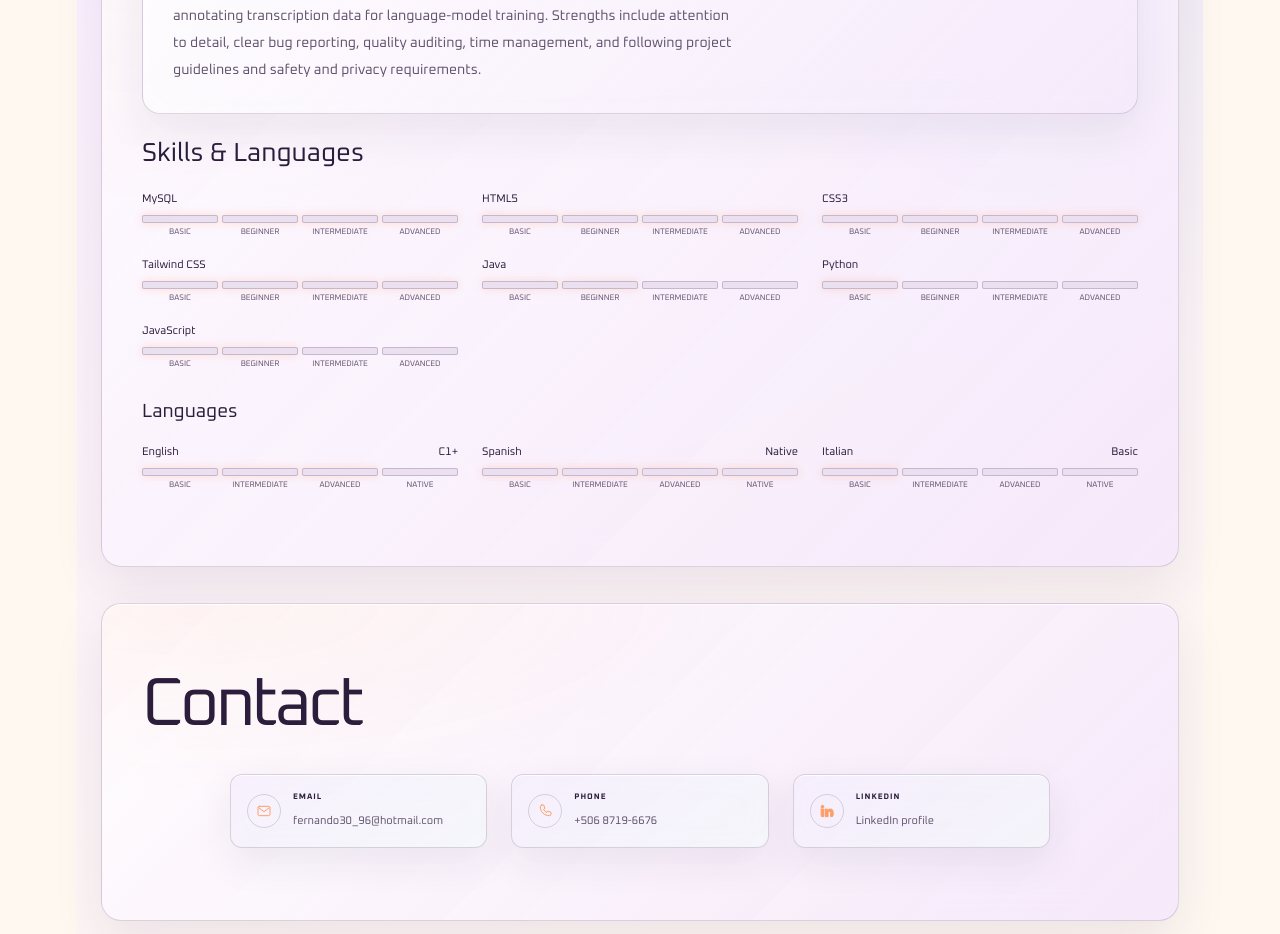
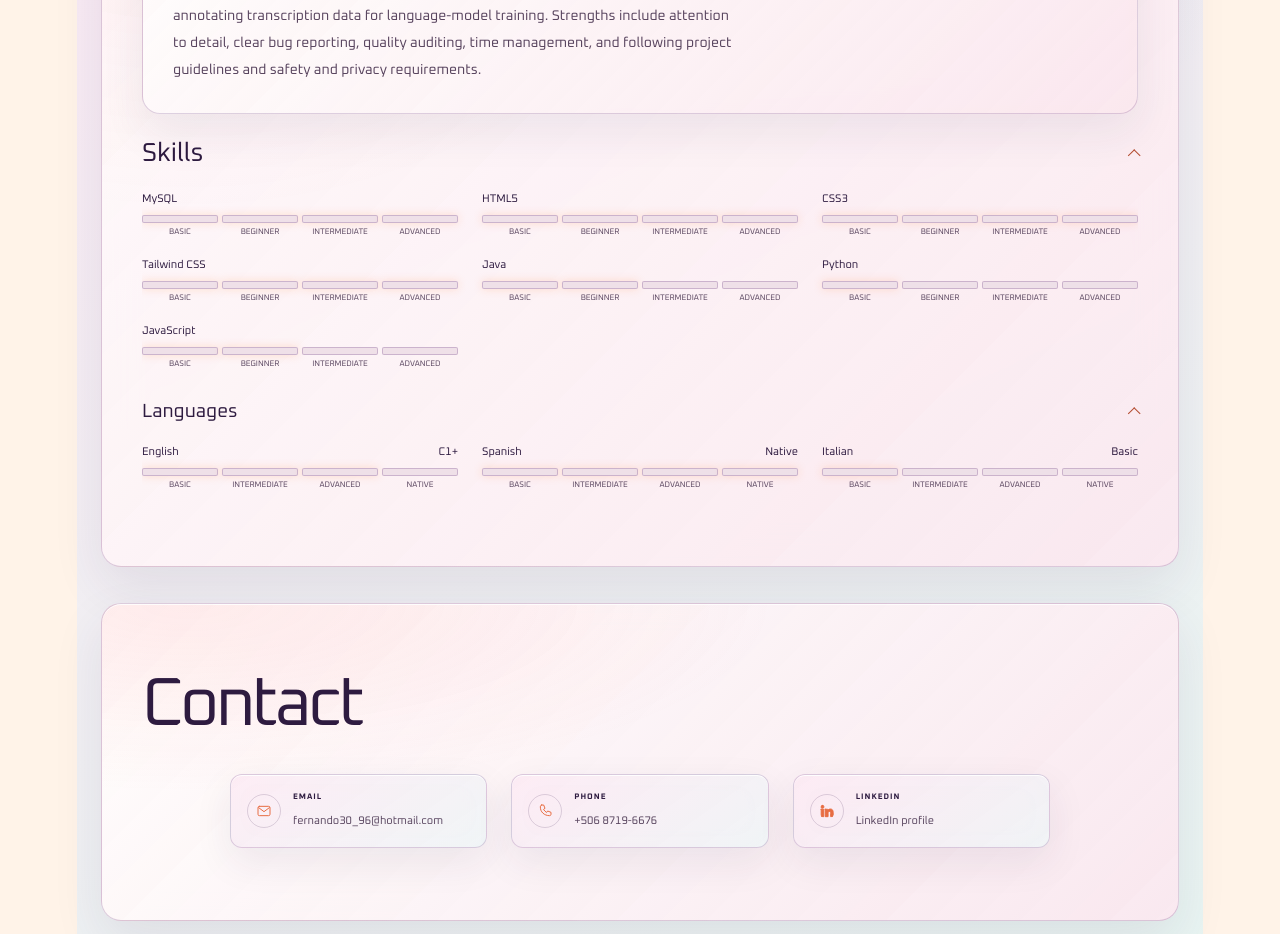
Before and after one commit to Fernando0396/fernando-portfolio, a React (Vite) app: page / in a window 1280 px wide. Shown: the part 1860-2794 px from the top of the page. Built offline with nearby package versions, Linux system fonts and the light colour scheme.

Commit message:
Refine Vice City light palette and proficiency toggles
Give light mode a warmer sunset palette with rose and aqua accents, and make Skills and Languages independently collapsible with accessible state and animation.

Co-authored-by: Copilot <223556219+Copilot@users.noreply.github.com>

```diff
--- a/src/App.css
+++ b/src/App.css
@@ -725,12 +725,65 @@
   margin-top: 0;
 }
 
-.skills-panel h3 {
+.proficiency-heading {
   margin: 0;
   color: var(--lavender);
   font-family: Oxanium, "Arial Narrow", sans-serif;
   font-size: 26px;
   font-weight: 400;
+}
+
+.proficiency-toggle {
+  display: flex;
+  width: 100%;
+  align-items: center;
+  justify-content: space-between;
+  gap: 12px;
+  padding: 0;
+  border: 0;
+  background: transparent;
+  color: inherit;
+  cursor: pointer;
+  text-align: left;
+}
+
+.proficiency-toggle:focus-visible {
+  border-radius: 4px;
+  outline: 2px solid var(--cyan);
+  outline-offset: 5px;
+}
+
+.proficiency-chevron {
+  width: 9px;
+  height: 9px;
+  flex: 0 0 9px;
+  border-right: 1px solid var(--sunset-orange);
+  border-bottom: 1px solid var(--sunset-orange);
+  transform: rotate(45deg) translateY(-2px);
+  transition: transform 300ms cubic-bezier(0.2, 0.8, 0.2, 1);
+}
+
+.proficiency-chevron.is-open {
+  transform: rotate(225deg) translate(-2px, -1px);
+}
+
+.proficiency-content {
+  display: grid;
+  grid-template-rows: 0fr;
+  opacity: 0;
+  transition:
+    grid-template-rows 360ms cubic-bezier(0.2, 0.8, 0.2, 1),
+    opacity 240ms ease;
+}
+
+.proficiency-content.is-open {
+  grid-template-rows: 1fr;
+  opacity: 1;
+}
+
+.proficiency-content-inner {
+  min-height: 0;
+  overflow: hidden;
 }
 
 .skills-list {
@@ -792,10 +845,7 @@
 
 .languages-heading {
   margin: 28px 0 0;
-  color: var(--lavender);
-  font-family: Oxanium, "Arial Narrow", sans-serif;
   font-size: 19px;
-  font-weight: 400;
 }
 
 .capabilities-section {
@@ -1366,14 +1416,19 @@
 
 main[data-theme="light"] {
   color-scheme: light;
-  --night: #fff8f1;
-  --deep-purple: #efe5f5;
-  --lavender: #2b1d3b;
-  --muted-lavender: #62536e;
-  --line: rgb(79 48 94 / 20%);
-  --glass-fill: rgb(255 255 255 / 60%);
-  --glass-border: rgb(91 62 108 / 20%);
-  --glass-highlight: rgb(255 255 255 / 75%);
+  --night: #fff3e8;
+  --deep-purple: #f5e2ed;
+  --purple: #70419a;
+  --pink: #e83d9a;
+  --cyan: #087f91;
+  --sunset-orange: #e76d43;
+  --sunset-gold: #bb761d;
+  --lavender: #2e1b40;
+  --muted-lavender: #59455f;
+  --line: rgb(82 48 93 / 20%);
+  --glass-fill: rgb(255 255 255 / 66%);
+  --glass-border: rgb(112 65 132 / 24%);
+  --glass-highlight: rgb(255 255 255 / 82%);
   background: var(--night);
   color: var(--lavender);
 }
@@ -1384,18 +1439,18 @@ main[data-theme="dark"] {
 
 main[data-theme="light"] .site-shell {
   background:
-    radial-gradient(ellipse at 50% 19%, rgb(183 117 221 / 15%), transparent 43%),
-    radial-gradient(ellipse at 87% 54%, rgb(64 157 173 / 10%), transparent 33%),
-    linear-gradient(160deg, #fff8f1 0%, #f9efff 52%, #fff8f1 100%);
+    radial-gradient(ellipse at 18% 9%, rgb(255 104 151 / 15%), transparent 35%),
+    radial-gradient(ellipse at 85% 44%, rgb(40 183 194 / 12%), transparent 32%),
+    linear-gradient(155deg, #fff3e8 0%, #f9eaf4 52%, #e8f5f2 100%);
 }
 
 main[data-theme="light"] .topbar {
   background:
-    linear-gradient(120deg, rgb(255 255 255 / 75%), rgb(255 238 228 / 60%) 45%, rgb(255 248 241 / 45%) 78%),
-    rgb(255 248 241 / 82%);
+    linear-gradient(120deg, rgb(255 255 255 / 84%), rgb(255 230 220 / 74%) 45%, rgb(232 245 242 / 68%) 78%),
+    rgb(255 243 232 / 88%);
   box-shadow:
-    inset 0 1px 0 rgb(255 255 255 / 90%),
-    0 8px 28px rgb(57 33 73 / 12%);
+    inset 0 1px 0 rgb(255 255 255 / 95%),
+    0 8px 28px rgb(57 33 73 / 14%);
 }
 
 main[data-theme="light"] .contact-submenu {
@@ -1411,13 +1466,13 @@ main[data-theme="light"] .contact-submenu {
 
 main[data-theme="light"] .menu-toggle,
 main[data-theme="light"] .theme-toggle {
-  border-color: rgb(190 99 59 / 42%);
-  background: rgb(255 157 103 / 12%);
-  color: #854522;
+  border-color: rgb(179 76 48 / 44%);
+  background: linear-gradient(145deg, rgb(255 157 103 / 23%), rgb(232 61 154 / 10%));
+  color: #963f2e;
 }
 
 main[data-theme="light"] .menu-toggle span {
-  background: linear-gradient(90deg, #b95f37, #946012);
+  background: linear-gradient(90deg, #b34c30, #9b6215);
 }
 
 main[data-theme="light"] .contact-submenu-link {
@@ -1426,17 +1481,17 @@ main[data-theme="light"] .contact-submenu-link {
 
 main[data-theme="light"] .contact-submenu-link:hover,
 main[data-theme="light"] .contact-submenu-link:focus-visible {
-  background: linear-gradient(100deg, rgb(255 157 103 / 18%), rgb(255 79 216 / 8%));
-  color: #713e20;
+  background: linear-gradient(100deg, rgb(255 157 103 / 25%), rgb(232 61 154 / 12%));
+  color: #71384d;
 }
 
 main[data-theme="light"] .capabilities-section,
 main[data-theme="light"] .about-section,
 main[data-theme="light"] .contact-section {
   background:
-    radial-gradient(ellipse at 8% 0%, rgb(255 157 103 / 8%), transparent 42%),
-    linear-gradient(135deg, rgb(255 255 255 / 62%), rgb(238 220 248 / 55%)),
-    rgb(255 250 255 / 72%);
+    radial-gradient(ellipse at 8% 0%, rgb(255 109 116 / 12%), transparent 42%),
+    linear-gradient(135deg, rgb(255 255 255 / 78%), rgb(248 224 238 / 66%)),
+    rgb(255 247 239 / 82%);
   box-shadow:
     inset 0 1px 0 rgb(255 255 255 / 85%),
     0 20px 52px rgb(57 33 73 / 9%);
@@ -1444,10 +1499,10 @@ main[data-theme="light"] .contact-section {
 
 main[data-theme="light"] .capability-card,
 main[data-theme="light"] .contact-method {
-  border-color: rgb(91 62 108 / 20%);
+  border-color: rgb(112 65 132 / 22%);
   background:
-    linear-gradient(145deg, rgb(155 93 229 / 8%), rgb(83 160 170 / 5%)),
-    rgb(255 255 255 / 70%);
+    linear-gradient(145deg, rgb(232 61 154 / 9%), rgb(8 127 145 / 6%)),
+    rgb(255 255 255 / 78%);
   box-shadow:
     inset 0 1px 0 rgb(255 255 255 / 88%),
     0 14px 38px rgb(57 33 73 / 8%);
@@ -1456,16 +1511,29 @@ main[data-theme="light"] .contact-method {
 main[data-theme="light"] .about-copy {
   border-color: var(--glass-border);
   background:
-    linear-gradient(135deg, rgb(255 255 255 / 72%), rgb(238 220 248 / 55%)),
-    rgb(255 255 255 / 75%);
+    linear-gradient(135deg, rgb(255 255 255 / 82%), rgb(248 224 238 / 64%)),
+    rgb(255 247 239 / 84%);
   box-shadow:
     inset 0 1px 0 rgb(255 255 255 / 88%),
     0 18px 44px rgb(57 33 73 / 8%);
 }
 
 main[data-theme="light"] .skill-meter-segment {
-  border-color: rgb(91 62 108 / 25%);
-  background: rgb(232 222 239 / 90%);
+  border-color: rgb(112 65 132 / 28%);
+  background: rgb(239 224 232 / 95%);
+}
+
+main[data-theme="light"] .capability-dates,
+main[data-theme="light"] .capability-bullets li::marker {
+  color: #b34c30;
+}
+
+main[data-theme="light"] .capability-chevron {
+  border-color: #087f91;
+}
+
+main[data-theme="light"] .proficiency-chevron {
+  border-color: #b34c30;
 }
 
 main[data-theme="light"] .progress-dot:not(.is-active) {
--- a/src/App.jsx
+++ b/src/App.jsx
@@ -92,6 +92,8 @@ function App() {
   const [isMenuOpen, setIsMenuOpen] = useState(false)
   const [isContactMenuOpen, setIsContactMenuOpen] = useState(false)
   const [expandedExperiences, setExpandedExperiences] = useState([true, true, true])
+  const [isSkillsExpanded, setIsSkillsExpanded] = useState(true)
+  const [areLanguagesExpanded, setAreLanguagesExpanded] = useState(true)
   const [isBrandClicked, setIsBrandClicked] = useState(false)
   const dragStart = useRef(null)
   const carouselRef = useRef(null)
@@ -558,7 +560,25 @@ function App() {
             </p>
           </div>
           <div className="skills-panel">
-            <h3>Skills &amp; Languages</h3>
+            <h3 className="proficiency-heading">
+              <button
+                className="proficiency-toggle"
+                type="button"
+                aria-expanded={isSkillsExpanded}
+                aria-controls="skills-list"
+                onClick={() => setIsSkillsExpanded((expanded) => !expanded)}
+              >
+                Skills
+                <span className={`proficiency-chevron${isSkillsExpanded ? ' is-open' : ''}`} aria-hidden="true" />
+              </button>
+            </h3>
+            <div
+              className={`proficiency-content${isSkillsExpanded ? ' is-open' : ''}`}
+              id="skills-list"
+              aria-hidden={!isSkillsExpanded}
+              inert={!isSkillsExpanded}
+            >
+              <div className="proficiency-content-inner">
                 <ul className="skills-list">
                   {skills.map((skill) => {
                     const levelIndex = skillLevels.indexOf(skill.level)
@@ -591,7 +611,27 @@ function App() {
                     )
                   })}
                 </ul>
-            <h4 className="languages-heading">Languages</h4>
+              </div>
+            </div>
+            <h4 className="languages-heading proficiency-heading">
+              <button
+                className="proficiency-toggle"
+                type="button"
+                aria-expanded={areLanguagesExpanded}
+                aria-controls="languages-list"
+                onClick={() => setAreLanguagesExpanded((expanded) => !expanded)}
+              >
+                Languages
+                <span className={`proficiency-chevron${areLanguagesExpanded ? ' is-open' : ''}`} aria-hidden="true" />
+              </button>
+            </h4>
+            <div
+              className={`proficiency-content${areLanguagesExpanded ? ' is-open' : ''}`}
+              id="languages-list"
+              aria-hidden={!areLanguagesExpanded}
+              inert={!areLanguagesExpanded}
+            >
+              <div className="proficiency-content-inner">
                 <ul className="skills-list language-list">
                   {languages.map((language) => (
                     <li className="skill-item" key={language.name}>
@@ -622,6 +662,8 @@ function App() {
                     </li>
                   ))}
                 </ul>
+              </div>
+            </div>
           </div>
         </section>
 
```
Lines whose indentation alone changed are shown as unchanged.
